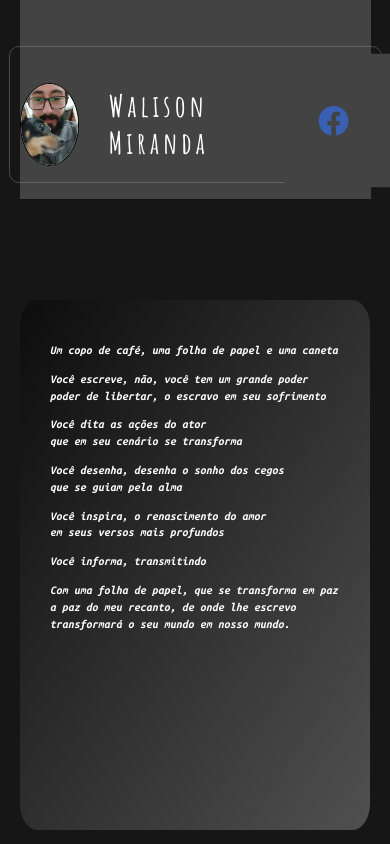
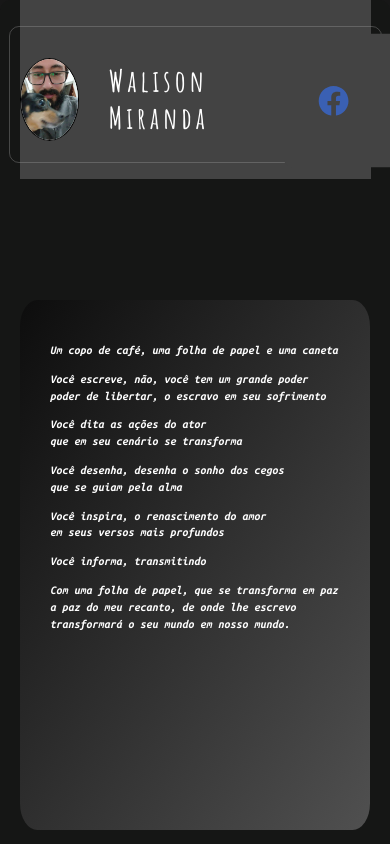
Before and after one commit to WalisonMiranda/Pagina-Poesias, a React (Create React App) app: page / in a window 390 px wide. Shown: the top 844 px of the page. Built offline with nearby package versions, Linux system fonts and the light colour scheme.

Commit message:
Update style.css

```diff
--- a/src/components/header/style.css
+++ b/src/components/header/style.css
@@ -63,7 +63,7 @@
 @media (max-width: 760px) {
     .container {
         height: 20vh;
-        padding-top: 30px;
+        padding-top: 10px;
         border-radius: 0;
         background-color: rgba(67, 67, 67, 1);
     }
@@ -73,7 +73,7 @@
     }
 
     .profile {
-        margin-top: 20px;
+        margin-top: 10px;
         justify-content: space-between;
     }
 
```
